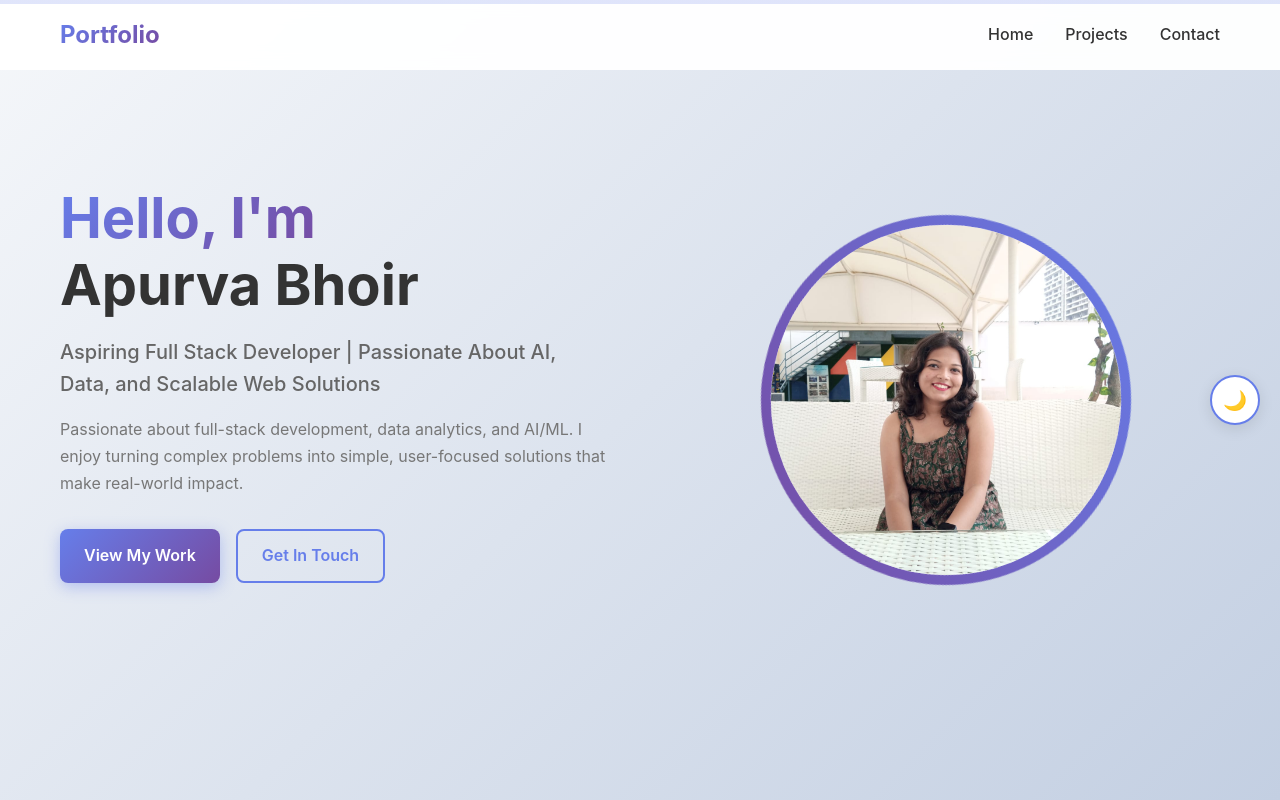
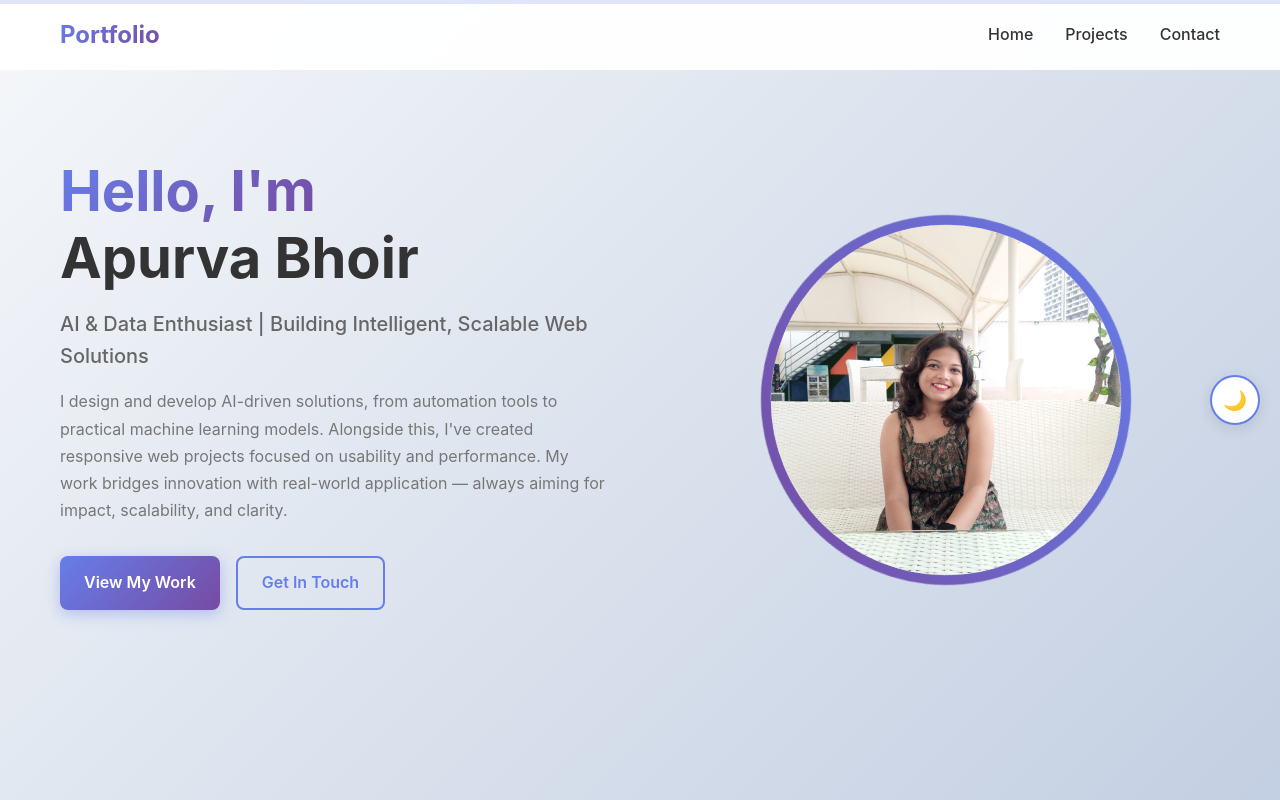
Before and after one commit to Apurva-bhoir/Portfolio, a plain HTML site: page index.html in a window 1280 px wide. Shown: the top 800 px of the page. Drawn offline with Linux system fonts and the light colour scheme.

Commit message:
Update index.html

```diff
--- a/index.html
+++ b/index.html
@@ -45,11 +45,11 @@
                         <span class="name-text">Apurva Bhoir</span>
                     </h1>
                     <p class="hero-description">
-                        Aspiring Full Stack Developer | Passionate About AI, Data, and Scalable Web Solutions
+                        AI & Data Enthusiast | Building Intelligent, Scalable Web Solutions
                     </p>
                     <p class="hero-bio">
-                        Passionate about full-stack development, data analytics, and AI/ML.
-                        I enjoy turning complex problems into simple, user-focused solutions that make real-world impact.
+                        I design and develop AI-driven solutions, from automation tools to practical machine learning models. Alongside this, I've created responsive web projects focused on usability and performance.
+                        My work bridges innovation with real-world application — always aiming for impact, scalability, and clarity.
 
                     </p>
                     <div class="hero-buttons">
```
